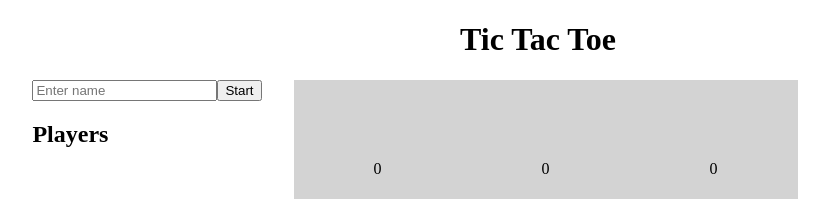
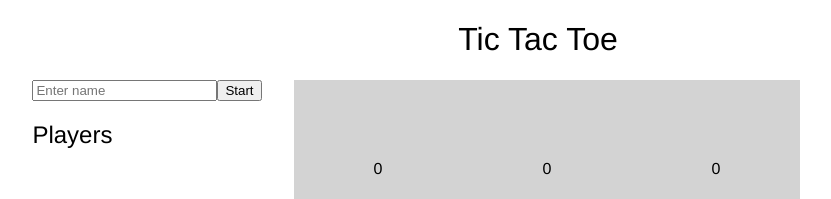
Before and after one commit to josh--newman/tictactoe, a React app: page / in a window 1280 px wide. Shown: the top 199 px of the page, without its empty margins (102-933 px from the left). Built offline with nearby package versions, Linux system fonts and the light colour scheme; no server answers.

Commit message:
Change style of fonts

```diff
--- a/client/styles/main.scss
+++ b/client/styles/main.scss
@@ -1,3 +1,11 @@
+body {
+  font-family: "HelveticaNeue-Light", "Helvetica Neue Light", "Helvetica Neue", Helvetica, Arial, "Lucida Grande", sans-serif;
+  font-weight: 300;
+  h1,h2 {
+    font-weight: 300;
+  }
+}
+
 .app {
   margin: 0 auto;
   h1 {
```
